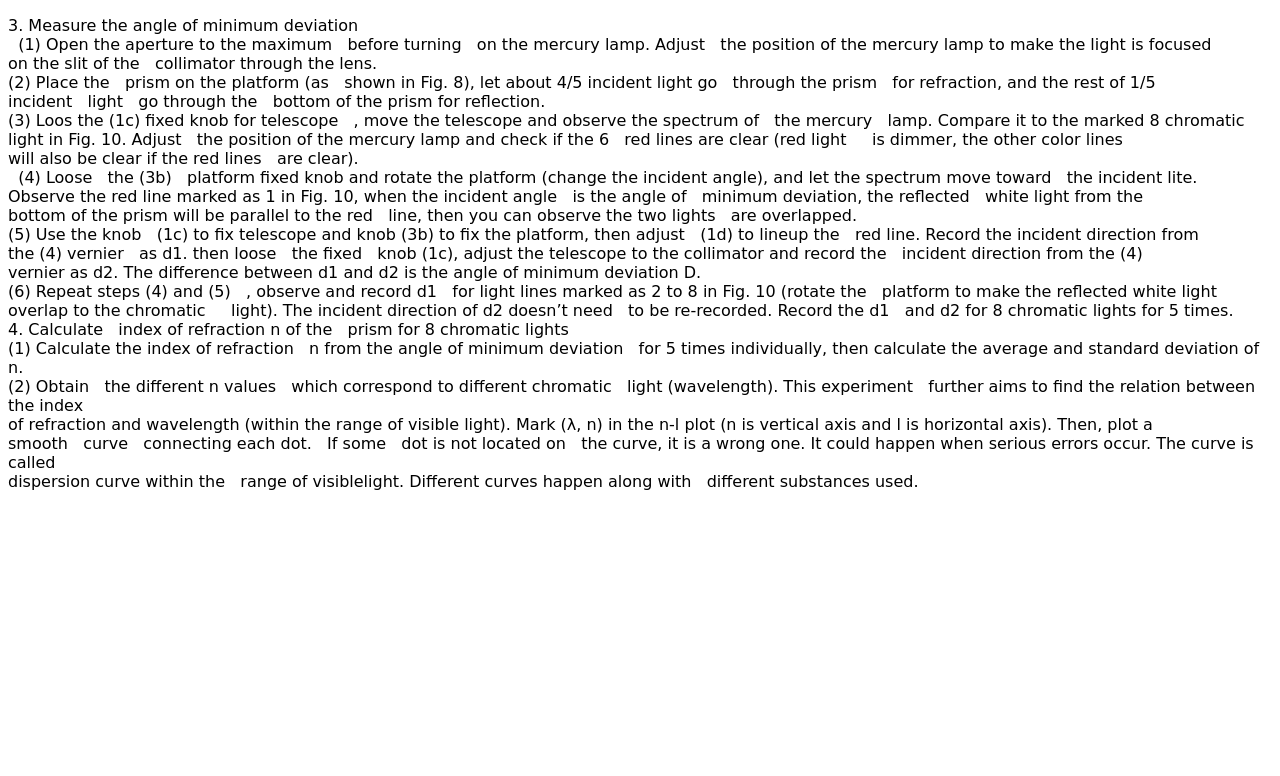
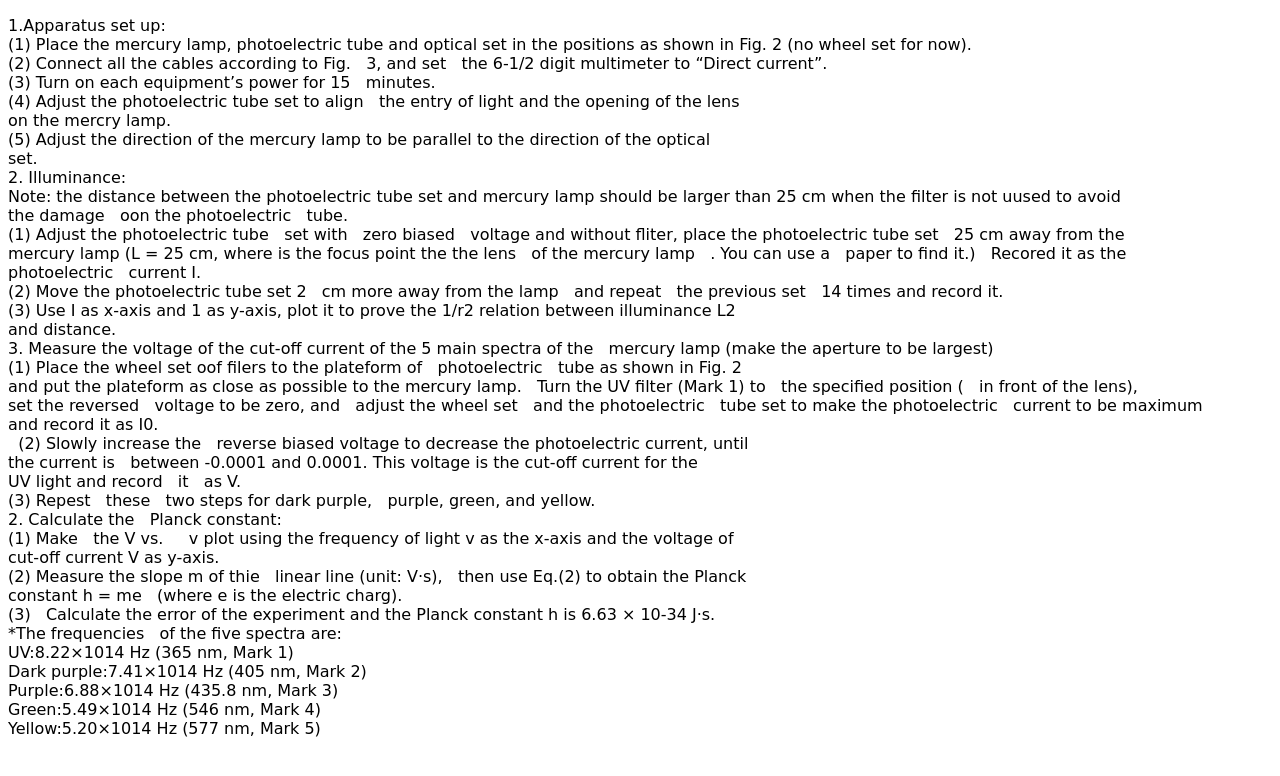
Before and after one commit to swenbao/handwriting, a plain HTML site: page index.html in a window 1280 px wide. Drawn offline with Linux system fonts and the light colour scheme; a web font is replaced by a local one.

Commit message:
Update index.html

```diff
--- a/index.html
+++ b/index.html
@@ -16,28 +16,44 @@
 </head>
 <body>
     <p class="a">
-   3. Measure the angle of minimum deviation<br> &nbsp
-(1) Open the aperture to the maximum  &nbsp before turning  &nbsp on the mercury lamp. Adjust  &nbsp the position of the mercury lamp to make the light is focused <br>
-    on the slit of the  &nbsp collimator through the lens.<br>
-(2) Place the  &nbsp prism on the platform (as  &nbsp shown in Fig. 8), let about 4/5 incident light go  &nbsp through the prism  &nbsp for refraction, and the rest of 1/5 <br>
-    incident &nbsp  light  &nbsp go through the  &nbsp bottom of the prism for reflection.<br>
-(3) Loos the (1c) fixed knob for telescope &nbsp , move the telescope and observe the spectrum of  &nbsp the mercury  &nbsp lamp. Compare it to the marked 8 chromatic <br>
-   light in Fig. 10. Adjust &nbsp  the position of the mercury lamp and check if the 6  &nbsp red lines are clear (red light   &nbsp &nbsp is dimmer, the other color lines <br>
-    will also be clear if the red lines  &nbsp are clear).<br> &nbsp
-(4) Loose  &nbsp the (3b) &nbsp  platform fixed knob and rotate the platform (change the incident angle), and let the spectrum move toward &nbsp  the incident lite. <br>
-    Observe the red line marked as 1 in Fig. 10, when the incident angle &nbsp  is the angle of  &nbsp minimum deviation, the reflected &nbsp  white light from the <br>
-    bottom of the prism will be parallel to the red  &nbsp line, then you can observe the two lights  &nbsp are overlapped.<br>
-(5) Use the knob  &nbsp (1c) to fix telescope and knob (3b) to fix the platform, then adjust  &nbsp (1d) to lineup the &nbsp  red line. Record the incident direction from <br>
-    the (4) vernier &nbsp  as d1. then loose  &nbsp the fixed  &nbsp knob (1c), adjust the telescope to the collimator and record the  &nbsp incident direction from the (4) <br>
-     vernier as d2. The difference between d1 and d2 is the angle of minimum deviation D.<br>
-(6) Repeat steps (4) and (5) &nbsp , observe and record d1  &nbsp for light lines marked as 2 to 8 in Fig. 10 (rotate the &nbsp  platform to make the reflected white light <br>
-    overlap to the chromatic &nbsp  &nbsp  light). The incident direction of d2 doesn’t need &nbsp  to be re-recorded. Record the d1  &nbsp and d2 for 8 chromatic lights for 5 times.<br>
-4. Calculate &nbsp  index of refraction n of the  &nbsp prism for 8 chromatic lights<br>
-(1) Calculate the index of refraction &nbsp  n from the angle of minimum deviation  &nbsp for 5 times individually, then calculate the average and standard deviation of n.<br>
-(2) Obtain &nbsp  the different n values &nbsp  which correspond to different chromatic &nbsp  light (wavelength). This experiment  &nbsp further aims to find the relation between the index<br>
-    of refraction and wavelength (within the range of visible light). Mark (λ, n) in the n-l plot (n is vertical axis and l is horizontal axis). Then, plot a <br>
-    smooth  &nbsp curve  &nbsp connecting each dot.  &nbsp If some &nbsp  dot is not located on  &nbsp the curve, it is a wrong one. It could happen when serious errors occur. The curve is called <br>
-    dispersion curve within the  &nbsp range of visiblelight. Different curves happen along with  &nbsp different substances used.<br>
+1.Apparatus set up:<br>
+ (1) Place the mercury lamp, photoelectric tube and optical set in the positions as shown in Fig. 2 (no wheel set for now).<br>
+(2) Connect all the cables according to Fig.  &nbsp 3, and set &nbsp  the 6-1/2 digit multimeter to “Direct current”.<br>
+(3) Turn on each equipment’s power for 15 &nbsp  minutes.<br>
+(4) Adjust the photoelectric tube set to align  &nbsp the entry of light and the opening of the lens<br>
+on the mercry lamp.<br>
+(5) Adjust the direction of the mercury lamp to be parallel to the direction of the optical<br>
+set.<br>
+2. Illuminance:<br>
+Note: the distance between the photoelectric tube set and mercury lamp should be larger than 25 cm when the filter is not uused to avoid <br>
+the damage &nbsp  oon the photoelectric &nbsp  tube.<br>
+(1) Adjust the photoelectric tube &nbsp  set with &nbsp  zero biased &nbsp  voltage and without fliter, place the photoelectric tube set &nbsp  25 cm away from the <br>
+mercury lamp (L = 25 cm, where is the focus point the the lens  &nbsp of the mercury lamp &nbsp . You can use a  &nbsp paper to find it.) &nbsp  Recored it as the <br>
+photoelectric  &nbsp current I.<br>
+(2) Move the photoelectric tube set 2  &nbsp cm more away from the lamp  &nbsp and repeat &nbsp  the previous set  &nbsp 14 times and record it.<br>
+(3) Use I as x-axis and 1 as y-axis, plot it to prove the 1/r2 relation between illuminance L2<br>
+and distance.<br>
+3. Measure the voltage of the cut-off current of the 5 main spectra of the  &nbsp mercury lamp (make the aperture to be largest)<br>
+(1) Place the wheel set oof filers to the plateform of  &nbsp photoelectric  &nbsp tube as shown in Fig. 2<br>
+and put the plateform as close as possible to the mercury lamp.  &nbsp Turn the UV filter (Mark 1) to  &nbsp the specified position ( &nbsp in front of the lens),<br>
+set the reversed  &nbsp voltage to be zero, and &nbsp  adjust the wheel set &nbsp  and the photoelectric  &nbsp tube set to make the photoelectric &nbsp   current to be maximum <br>
+and record it as I0.<br> &nbsp
+(2) Slowly increase the &nbsp  reverse biased voltage to decrease the photoelectric current, until<br>
+the current is  &nbsp between -0.0001 and 0.0001. This voltage is the cut-off current for the<br>
+UV light and record &nbsp  it &nbsp  as V.<br>
+(3) Repest  &nbsp these  &nbsp two steps for dark purple,  &nbsp purple, green, and yellow.<br>
+2. Calculate the &nbsp  Planck constant:<br>
+(1) Make  &nbsp the V vs.  &nbsp  &nbsp v plot using the frequency of light v as the x-axis and the voltage of<br>
+cut-off current V as y-axis.<br>
+(2) Measure the slope m of thie  &nbsp linear line (unit: V‧s), &nbsp  then use Eq.(2) to obtain the Planck<br>
+constant h = me  &nbsp (where e is the electric charg).<br>
+(3)  &nbsp Calculate the error of the experiment and the Planck constant h is 6.63 × 10-34 J‧s.<br>
+*The frequencies &nbsp  of the five spectra are:<br>
+UV:8.22×1014 Hz (365 nm, Mark 1)<br>
+Dark purple:7.41×1014 Hz (405 nm, Mark 2) <br>
+Purple:6.88×1014 Hz (435.8 nm, Mark 3) <br>
+Green:5.49×1014 Hz (546 nm, Mark 4) <br>
+Yellow:5.20×1014 Hz (577 nm, Mark 5)<br>
 
 
 
```
